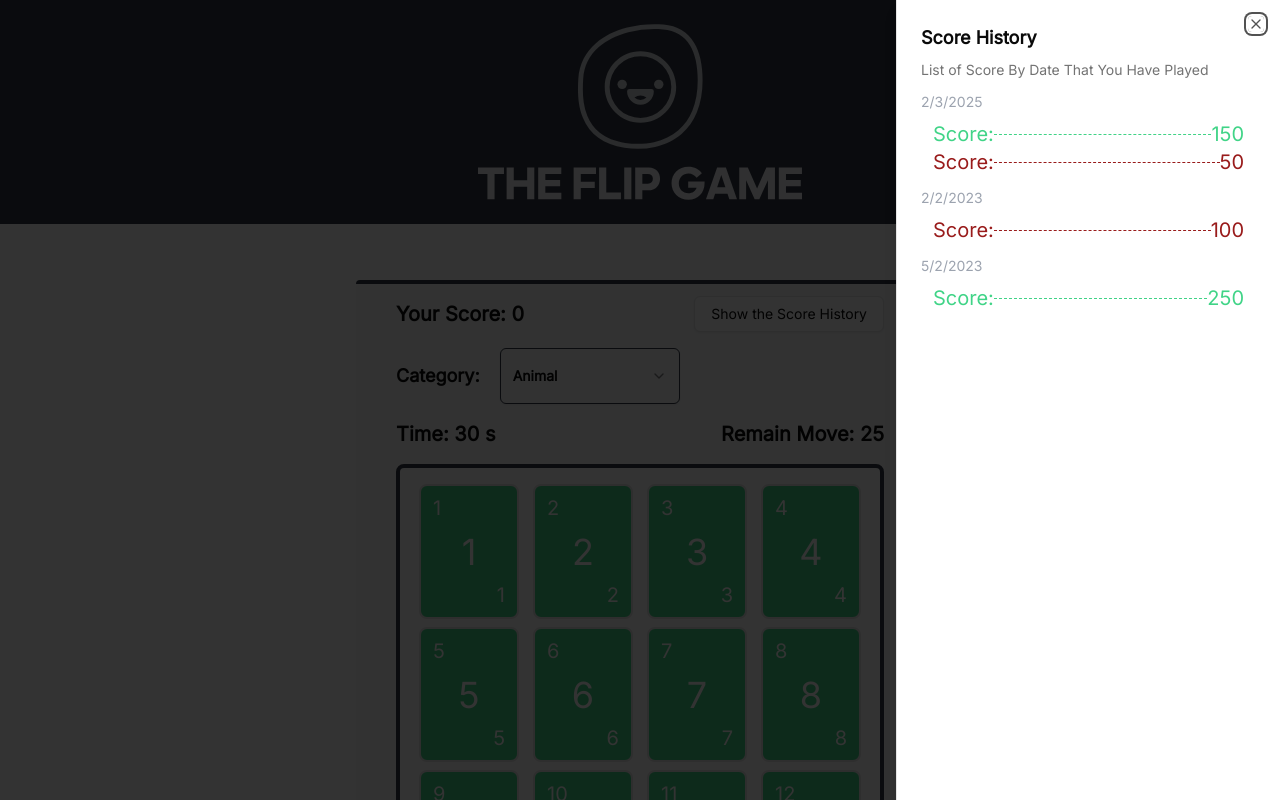
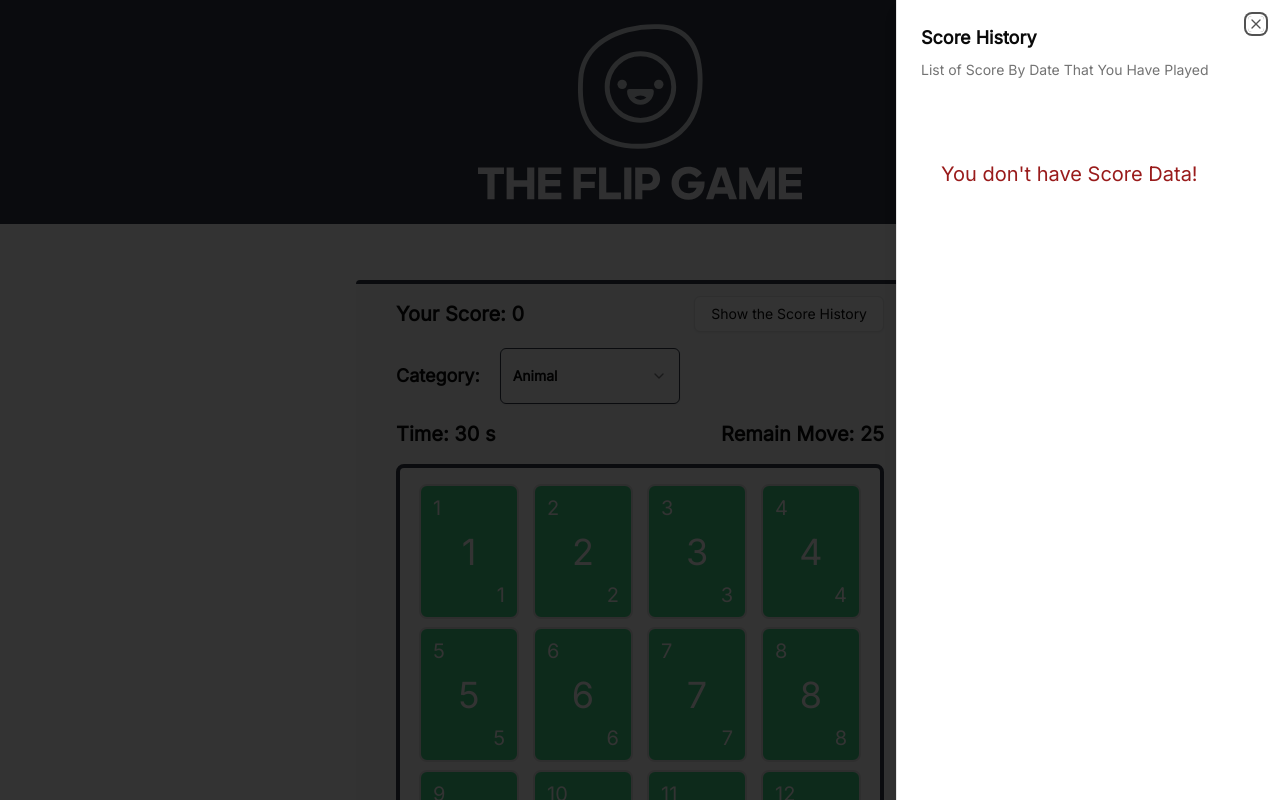
Before and after one commit to alirlikh/flip-the-card, a Next.js app: page / in a window 1280 px wide. Both pictures are taken after a click on the button "Show the Score History". Shown: the top 800 px of the page. Built offline with nearby package versions, Linux system fonts and the light colour scheme.

Commit message:
feat: read score from localstoreg and show

```diff
--- a/app/_component/ScoreHistory.tsx
+++ b/app/_component/ScoreHistory.tsx
@@ -8,53 +8,36 @@ import {
   SheetTrigger,
 } from "@/components/ui/sheet";
 import ScoreTooltip from "./ScoreTooltip";
+import { Score } from "../_utils/types";
+import { useEffect, useMemo, useState } from "react";
+import { getScoreFromStorage } from "../_utils/RandWLocalStorage";
+import { useAppSelector } from "../hooks/hook";
 
 export function ScoreHistory() {
-  type Score = {
-    id: number;
-    date: Date;
-    score: number;
-    result: "win" | "lose";
-  };
-  const scoresAll = [
-    {
-      id: 1,
-      date: new Date(),
-      score: 150,
-      result: "win",
-    },
-    {
-      id: 2,
-      date: new Date(),
-      score: 50,
-      result: "lose",
-    },
-    {
-      id: 3,
-      date: new Date(2023, 1, 2),
-      score: 100,
-      result: "lose",
-    },
-    {
-      id: 4,
-      date: new Date(2023, 4, 2),
-      score: 250,
-      result: "win",
-    },
-  ];
+  const { gameOver, isWon } = useAppSelector((state) => state.gameState);
 
-  const scoresByDate = scoresAll.reduce<Record<string, Score[]>>(
+  const [savedScore, setSavedScore] = useState<Score[]>();
+
+  useEffect(() => {
+    const data = getScoreFromStorage();
+    if (data) {
+      setSavedScore(data);
+    }
+  }, [gameOver, isWon]);
+
+  const scoresByDate = useMemo(() => {
+    if (!savedScore?.length) return {};
+
+    return savedScore?.reduce<Record<string, Score[]>>(
       (acc, curr) => {
-      const dateKey = curr.date.toISOString().split("T")[0]; // Format as YYYY-MM-DD
-      if (!acc[dateKey]) {
-        acc[dateKey] = [];
-      }
-      //@ts-expect-error ts error
+        const dateKey = new Date(curr.date).toISOString().split("T")[0]; // YYYY-MM-DD
+        if (!acc[dateKey]) acc[dateKey] = [];
         acc[dateKey].push(curr);
         return acc;
       },
       {} as Record<string, Score[]>
     );
+  }, [savedScore]);
 
   return (
     <Sheet>
@@ -69,7 +52,8 @@ export function ScoreHistory() {
           </SheetDescription>
         </SheetHeader>
 
-        {Object.entries(scoresByDate).map(([date, scores]) => (
+        {savedScore && savedScore ? (
+          Object.entries(scoresByDate).map(([date, scores]) => (
             <div key={date} className="space-y-2">
               <div className="text-gray-400 text-sm mt-3">
                 <time>{new Date(date).toLocaleDateString()}</time>
@@ -83,7 +67,7 @@ export function ScoreHistory() {
                   >
                     <li>
                       <div
-                      className={`flex flex-row items-center justify-between px-3 ${score.result === "win" ? "text-green" : "text-red-800"}`}
+                        className={`flex flex-row items-center justify-between px-3 font-semibold text-lg ${score.result === "win" ? "text-green" : "text-red-800"}`}
                       >
                         <div className="text-center">
                           <span>Score:</span>
@@ -100,7 +84,12 @@ export function ScoreHistory() {
                 ))}
               </ul>
             </div>
-        ))}
+          ))
+        ) : (
+          <div className="text-red-800 mt-20 mx-auto px-5">
+            <p>You don&apos;t have Score Data!</p>
+          </div>
+        )}
       </SheetContent>
     </Sheet>
   );
--- /dev/null
+++ b/app/_utils/RandWLocalStorage.ts
@@ -0,0 +1,16 @@
+export const setScoreInStorage = (value: {
+  score: number;
+  date: Date;
+  result: "win" | "lose";
+}) => {
+  const oldData = getScoreFromStorage();
+  const newData = oldData ? oldData : [];
+  newData.push(value);
+  localStorage.setItem("flip-game-scores", JSON.stringify(newData));
+};
+export const getScoreFromStorage = () => {
+  const scores = localStorage.getItem("flip-game-scores");
+  if (!scores) return null;
+  const parsedData = JSON.parse(scores);
+  return parsedData;
+};
```
Lines whose indentation alone changed are shown as unchanged.
